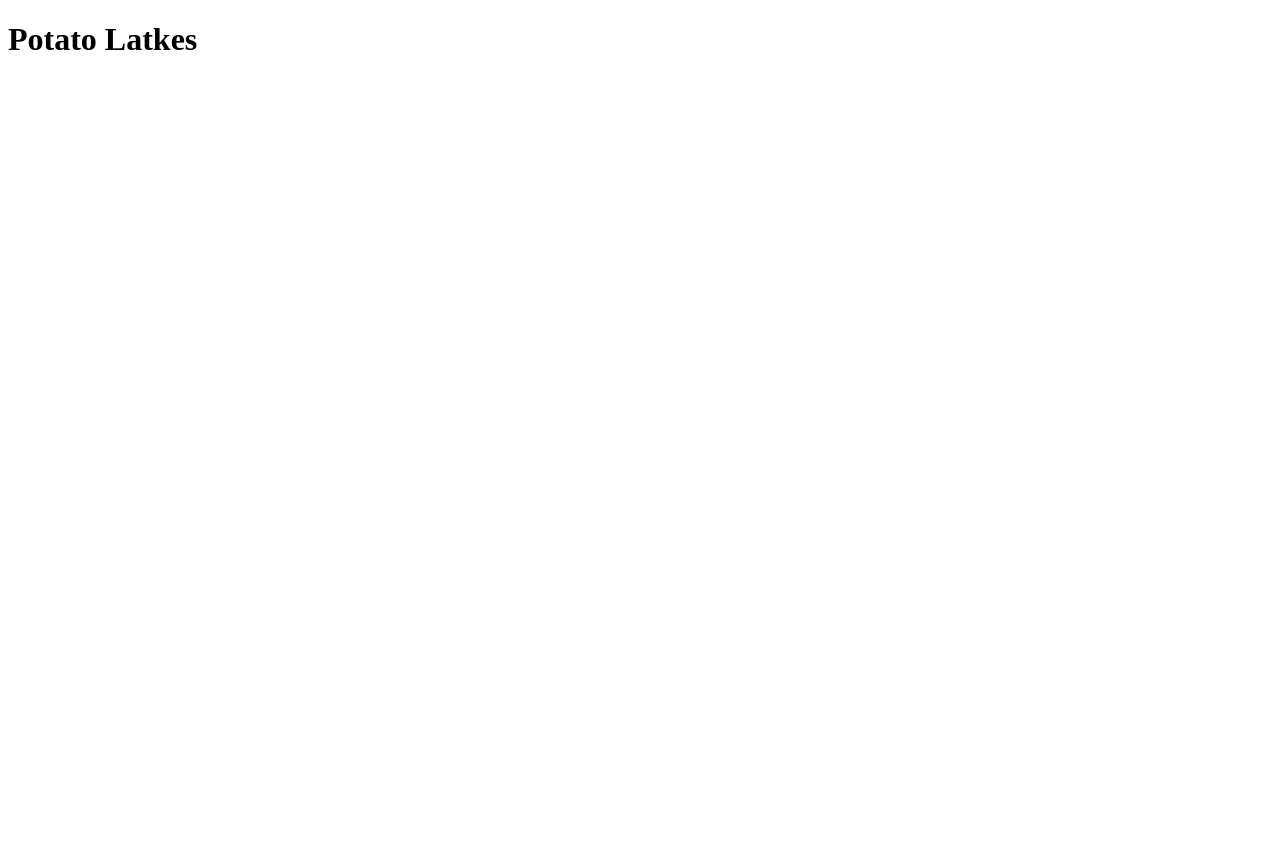
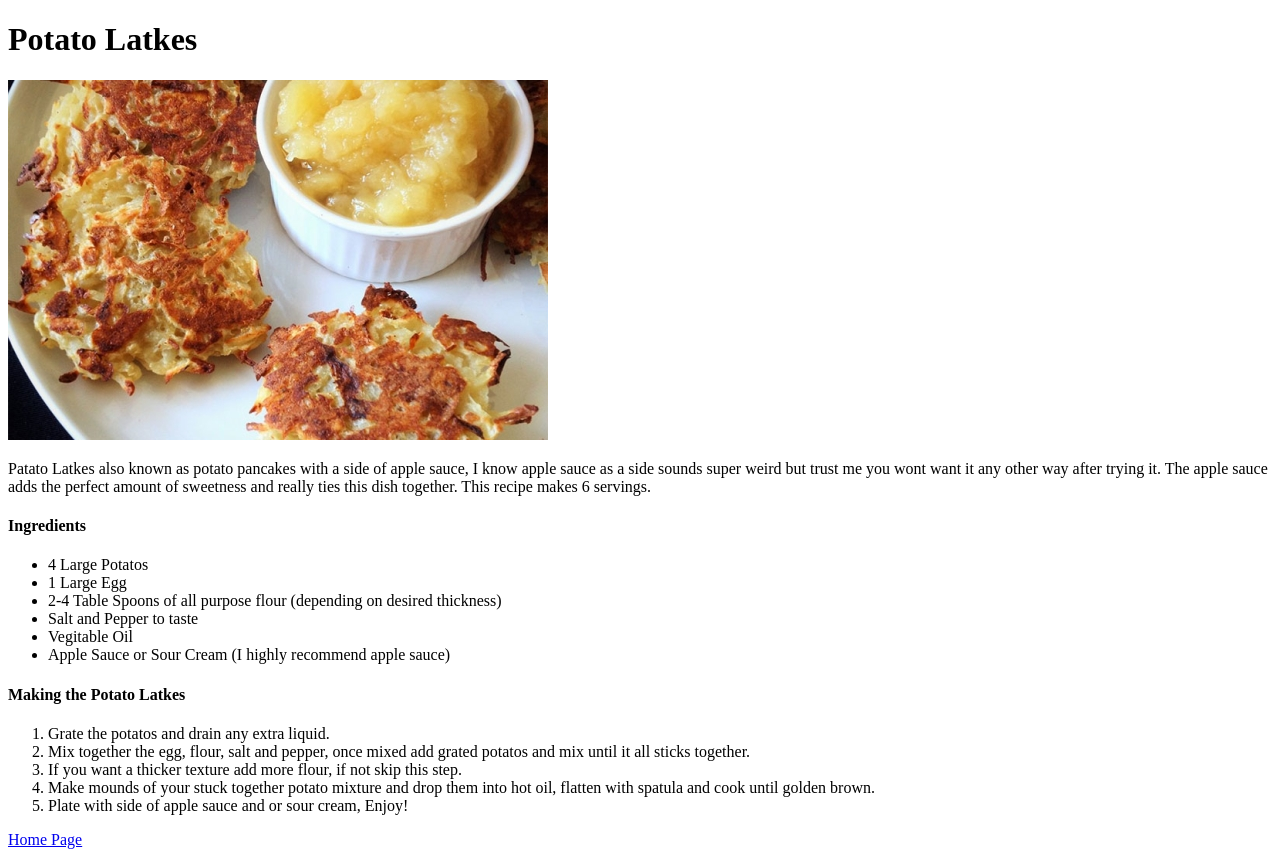
Before and after one commit to Chad125/Odin-Recipe, a plain HTML site: page recipes/Potato_Latkes.html in a window 1280 px wide. Before the commit the page ends 800 px from the top, so only its background shows below. Drawn offline with Linux system fonts and the light colour scheme.

Commit message:
Added Eggs and Latkes Pages
Finished Eggs and Latkes Pages, added sources to README

```diff
--- a/recipes/Potato_Latkes.html
+++ b/recipes/Potato_Latkes.html
@@ -6,5 +6,27 @@
     </head>
     <body>
         <h1>Potato Latkes</h1>
+        <img src="../images/Patato_Latkes.jpg"alt="Potato Latkes aka potato pancakes and apple sauce">
+        <p>Patato Latkes also known as potato pancakes with a side of apple sauce, I know apple sauce as a side sounds super weird but trust me you wont
+            want it any other way after trying it. The apple sauce adds the perfect amount of sweetness and really ties this dish together. This recipe
+            makes 6 servings.</p>
+        <h4>Ingredients</h4>
+        <ul>
+            <li>4 Large Potatos</li>
+            <li>1 Large Egg</li>
+            <li>2-4 Table Spoons of all purpose flour (depending on desired thickness)</li>
+            <li>Salt and Pepper to taste</li>
+            <li>Vegitable Oil</li>
+            <li>Apple Sauce or Sour Cream (I highly recommend apple sauce)</li>
+        </ul>
+        <h4>Making the Potato Latkes</h4>
+        <ol>
+            <li>Grate the potatos and drain any extra liquid.</li>
+            <li>Mix together the egg, flour, salt and pepper, once mixed add grated potatos and mix until it all sticks together.</li>
+            <li>If you want a thicker texture add more flour, if not skip this step.</li>
+            <li>Make mounds of your stuck together potato mixture and drop them into hot oil, flatten with spatula and cook until golden brown.</li>
+            <li>Plate with side of apple sauce and or sour cream, Enjoy!</li>
+        </ol>
+        <a href="../index.html">Home Page</a>
     </body>
 </html>
```
Also changed, not shown: index.html (+1 -1 lines), recipes/Eggs.html (added, +32 -0 lines), recipes/Fried_Eggs.html (deleted, +0 -10 lines), 1 other file.
